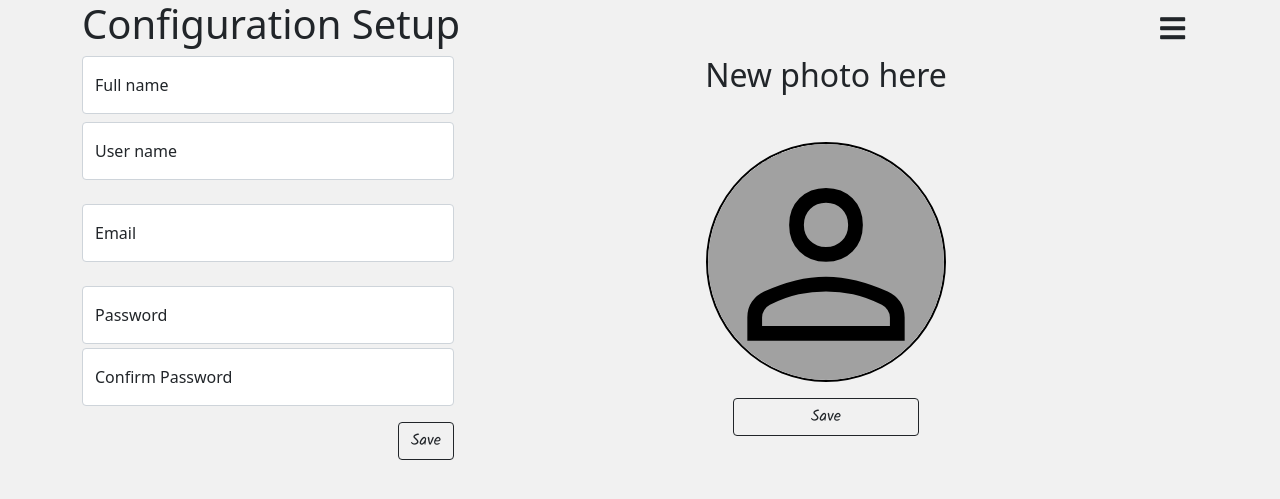
After one commit to freddy777-01/liveChat, a PHP site: page /profile/user_setting/ in a window 1280 px wide. The commit adds this page. Shown: the top 499 px of the page. Run offline with PHP 8.4, Linux system fonts and the light colour scheme; some libraries are stand-ins or nearby versions.

Commit message:
created user settings page

```diff
--- a/assets/css/style.css
+++ b/assets/css/style.css
@@ -60,99 +60,6 @@ position: relative;
     font-weight: bold;
 }
 
-/* LOGIN PAGE */
-.login-form .d-flex{
-    /* border: 2px solid brown; */
-    height: 70vh;
-}
-.login-form .h{
-    font-family: couget;
-    font-size: 90px;
-}
-
-.login-form .input-container{
-    position: relative;
-    border-bottom: 2px solid #000000;
-    height: 3rem;
-    transition: border .3s ease;
-}
-.login-form .input-container label,input{
-    display: block;
-}
-.login-form .input-container input{
-    outline: none;
-    width: 100%;
-    height: 100%;
-    border: none;
-    padding: 5px;
-    background-color: transparent;
-}
-.login-form .input-container label{
-    position: absolute;
-    pointer-events: none;
-    top: 8px;
-    left: 7px;
-    color: #969696;
-    transition: transform 0.2s ease;
-}
-.login-form .input-container input:focus + label,.login-form .input-container input:valid + label{
-    transform: translateY(-100%);
-    background-color: #f1f1f1;
-    color: #0a0a0a;
-}
-.login-form .focus{
-    border: 2px solid #000000;
-    border-radius: 10px;
-}
-section button, section>a{
-    font-family: kalam;
-    font-weight: bold;
-}
-
-.login-form header{
-    align-items: center;
-    /* border: 1px solid coral; */
-    max-height: 7rem;
-    justify-content: space-between;
-}
-.login-form header >div{
-    visibility: hidden;
-}
-.login-form header .btn{
-    font-size: 30px;
-    border: none;
-    background-color: transparent;
-    outline: none;
-}
-.login-form header .btn:hover{
-    color: #747474;
-}
-
-/* Profile */
-.profile .bio{
-    /* border: 2px solid indigo; */
-    width: 30rem;
-    padding: 5px 10px;
-    text-align: center;
-    font-family: kalam;
-    background-color: #d3d3d3;
-    border-radius: 20px;
-}
-.profile .btn .online{
-    width: 15px;
-    height: 15px;
-    display: inline-block;
-    border-radius: 50px;
-    background-color: #00d100;
-}
-.profile>.h{
-    font-size: 30px;
-}
-.profile>.h span{
-    display: inline-block;
-    margin: 0px 5px;
-}
-
 /* Floating Menue */
 .float-menu{
     position: absolute;
--- /dev/null
+++ b/includes/css.php
@@ -0,0 +1,4 @@
+<link rel="stylesheet" href="../assets/bootstrap-5/css/bootstrap.min.css">
+<link rel="stylesheet" href="../assets/fontawesome-free-5/css/all.min.css">
+<link rel="stylesheet" href="../assets/fontawesome-free-5/css/brands.min.css">
+<link rel="stylesheet" href="../assets/css/style.css">
--- a/index.php
+++ b/index.php
@@ -24,13 +24,13 @@
             </span>
             <div class="mt-5">
                 <button type="button" class="btn btn-lg btn-outline-dark mx-3">
-                    <a href="login/">
+                    <a href="forms/login/">
                         Login
                         <i class="fas fa-sign-in-alt    "></i>
                     </a>
                 </button>
                 <button type="button" class="btn btn-lg btn-outline-dark mx-2">
-                    <a href="register/">
+                    <a href="forms/register/">
                         Sign up
                     </a>
                 </button>
--- /dev/null
+++ b/profile/assets/css/profile.css
@@ -0,0 +1,85 @@
+button{
+    font-family: kalam;
+    font-weight: bold;
+}
+/* Profile */
+.profile .bio{
+    /* border: 2px solid indigo; */
+    width: 30rem;
+    padding: 5px 10px;
+    text-align: center;
+    font-family: kalam;
+    background-color: #d3d3d3;
+    border-radius: 20px;
+}
+.profile .btn .online{
+    width: 15px;
+    height: 15px;
+    display: inline-block;
+    border-radius: 50px;
+    background-color: #00d100;
+}
+.profile>.h{
+    font-size: 30px;
+}
+.profile>.h span{
+    display: inline-block;
+    margin: 0px 5px;
+}
+
+/* setting page */
+.setting .form-container input:focus{
+    border: 2px solid black;
+}
+.setting .image-block .image-input{
+    overflow: hidden;
+    position: relative;
+    height: 15rem;
+    width: 15rem;
+    border: 2px solid black;
+    border-radius: 50%;
+    margin: 0px auto;
+}
+.setting .image-block .image-input .image-icon{
+    position: absolute;
+    pointer-events: none;
+    /* background-image: url("../images/person_FILL0.svg"); */
+    background-position: center;
+    background-repeat: no-repeat;
+    background-size: contain;
+    background-color: #a1a1a1;
+    border-radius: 50%;
+    left: 0px;
+    width: 100%;
+    height: 100%;
+    z-index: 1;
+}
+.setting .image-block .image-input .image-icon .fa-icon{
+    position: absolute;
+    text-align: center;
+    font-size: 8rem;
+    width: 100%;
+    height: 100%;
+    border: 2px solid rgb(219, 255, 87);
+    left: 0;
+    z-index: 1;
+    visibility: hidden;
+    opacity: 0.2;
+}
+.setting .image-block .image-input .image-icon img{
+    position: absolute;
+    width: 100%;
+    height: 100%;
+    left: 0px;
+}
+.setting .image-block .image-input input{
+    position: absolute;
+    width: 100%;
+    height: 100%;
+    left: 0px;
+    border-radius: 50%;
+    cursor: pointer;
+}
+.setting .image-block .image-input input:hover +.image-icon .fa-icon{
+    visibility: visible;
+}
--- a/profile/index.php
+++ b/profile/index.php
@@ -11,6 +11,7 @@
     <link rel="stylesheet" href="../assets/fontawesome-free-5/css/brands.min.css">
     <link rel="stylesheet" href="../assets/css/style.css">
     <link rel="stylesheet" href="../assets/css/modalForm.css">
+    <link rel="stylesheet" href="./assets/css/profile.css">
 </head>
 
 <body>
@@ -77,7 +78,7 @@
                     <span></span>
                 </button>
                 <button type="button" class="btn btn-lg btn-outline-dark mx-2">
-                    <a href="#">
+                    <a href="./user_setting/">
                         <i class="fas fa-cog    "></i>
                     </a>
                 </button>
--- /dev/null
+++ b/profile/user_setting/index.php
@@ -0,0 +1,129 @@
+<!DOCTYPE html>
+<html lang="en">
+
+<head>
+    <meta charset="UTF-8">
+    <meta http-equiv="X-UA-Compatible" content="IE=edge">
+    <meta name="viewport" content="width=device-width, initial-scale=1.0">
+    <title>user-setting</title>
+    <link rel="stylesheet" href="../../assets/bootstrap-5/css/bootstrap.min.css">
+    <link rel="stylesheet" href="../../assets/fontawesome-free-5/css/all.min.css">
+    <link rel="stylesheet" href="../../assets/fontawesome-free-5/css/brands.min.css">
+    <link rel="stylesheet" href="../../assets/css/style.css">
+    <link rel="stylesheet" href="../assets/css/profile.css">
+</head>
+
+<body>
+    <div class="float-menu">
+        <span>
+            <i class="fas fa-bars    "></i>
+        </span>
+        <ul class="menu shadow-sm">
+            <li data-bs-toggle="tooltip" data-bs-placement="left" title="Home">
+                <a href="../">
+                    <i class="fas fa-home    "></i>
+                </a>
+            </li>
+            <li data-bs-toggle="tooltip" data-bs-placement="left" title="Profile">
+                <a href="./">
+                    <i class="fas fa-user    "></i>
+                </a>
+            </li>
+            <li data-bs-toggle="tooltip" data-bs-placement="left" title="SignOut">
+                <a href="#">
+                    <i class="fas fa-sign-out-alt    "></i>
+                </a>
+            </li>
+        </ul>
+    </div>
+    <main class="container">
+        <header>
+            <h1 class="h">Configuration Setup</h1>
+        </header>
+        <div class="setting d-flex">
+            <div class="form-container w-50">
+                <form action="" method="post" class="needs-validation">
+                    <div class="first-block">
+                        <div class="form-floating">
+                            <input type="text" class="form-control" name="fullName" id="full-name" placeholder="full name">
+                            <label for="full-name">Full name</label>
+                        </div>
+                        <div class="form-floating my-2">
+                            <input type="text" class="form-control needs-validation" name="userName" id="user-name" placeholder="user name">
+                            <label for="user-name">User name</label>
+                            <div class="valid-feedback">user name available</div>
+                            <div class="invalid-feedback">user name already used</div>
+                        </div>
+                    </div>
+                    <div class="second-block my-4">
+                        <div class="form-floating">
+                            <input type="email" class="form-control" name="email" id="email" placeholder="Email">
+                            <label for="email">Email</label>
+                        </div>
+                    </div>
+                    <div class="third-block">
+                        <div class="form-floating">
+                            <input type="password" class="form-control" name="password" id="password" placeholder="Password">
+                            <label for="password">Password</label>
+                        </div>
+                        <div class="form-floating mt-1">
+                            <input type="password" class="form-control" name="fullName" id="confirm-pwd" placeholder="Confirm Password">
+                            <label for="confirm-pwd">Confirm Password</label>
+                        </div>
+                    </div>
+                    <div class="form-footer d-flex justify-content-end">
+                        <button class="btn btn-outline-dark mt-3" type="submit">Save</button>
+                    </div>
+                </form>
+            </div>
+            <div class="image-block w-100">
+                <div class="h2 text-center mb-5">New photo here</div>
+                <form action="" method="post" enctype="multipart/form-data" class="text-center">
+                    <div class="image-input ">
+                        <input type="file" name="" id="">
+                        <span class="image-icon">
+                            <span class="fa-icon">
+                                <i class="fa fa-camera" aria-hidden="true"></i>
+                            </span>
+                            <img src="../assets/images/person_FILL0.svg" alt="" srcset="">
+                        </span>
+                    </div>
+                    <button type="submit" class="btn btn-outline-dark my-3 w-25 mx-auto">Save</button>
+                </form>
+            </div>
+        </div>
+    </main>
+    <!--  <button type="button" class="btn btn-primary btn-lg" data-bs-toggle="modal" data-bs-target="#modelId">
+        Launch
+    </button> -->
+
+
+
+    <script src="../../assets/js/jquery-3.6.0.min.js"></script>
+    <script src="../../assets/bootstrap-5/js/bootstrap.bundle.min.js"></script>
+    <script src="../../assets/fontawesome-free-5/js/all.min.js"></script>
+    <script src="../../assets/fontawesome-free-5/js/brands.min.js"></script>
+    <script src="../assets/js/main_j.js"></script>
+    <script>
+        $(document).ready(function() {
+            var tooltipTriggerList = [].slice.call(document.querySelectorAll('[data-bs-toggle="tooltip"]'))
+            var tooltipList = tooltipTriggerList.map(function(tooltipTriggerEl) {
+                return new bootstrap.Tooltip(tooltipTriggerEl)
+            })
+
+            $(".image-input input").change(function() {
+                let validImage = ["image/jpeg", "image/png"]
+                if ($.inArray(this.files[0]['type'], validImage)) {
+                    // console.log(this.files[0]['type']);
+                    let reader = new FileReader();
+                    reader.onload = function(e) {
+                        $(".image-input .image-icon img").attr('src', e.target.result);
+                    }
+                    reader.readAsDataURL(this.files[0])
+                }
+            })
+        });
+    </script>
+</body>
+
+</html>
```
Also changed, not shown: chats/assets/css/chats.css (renamed from assets/css/chats.css, +13 -5 lines), chats/index.php (+13 -3 lines), forms/assets/css/forms.css (added, +67 -0 lines), forms/login/index.php (renamed from login/index.php, +5 -4 lines), forms/register/index.php (renamed from register/index.php, +5 -4 lines), chats/assets/images/box_tail.svg (renamed from assets/images/box_tail.svg), chats/assets/images/box_tail_left.svg (renamed from assets/images/box_tail_left.svg), liveChat schema#1.jpg (added), profile/assets/images/person_FILL0.svg (added).
